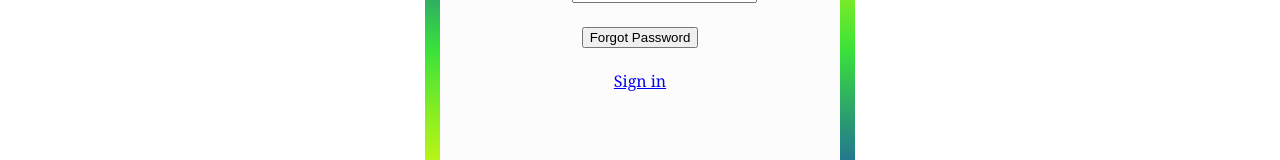
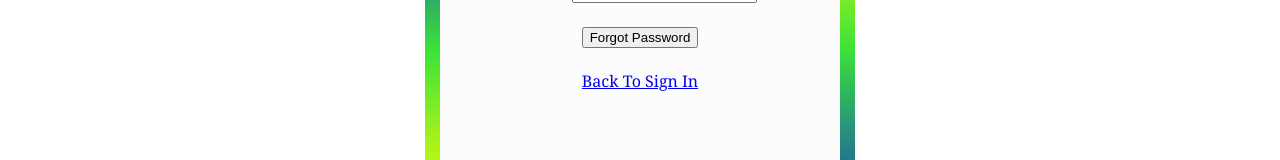
Before and after one commit to im-alexis/Capstone-Project, a React (Create React App) app in the folder WebApplication/frontend/apws/: page /Forgot in a window 1280 px wide. Shown: the part 350-510 px from the top of the page. Built offline with nearby package versions, Linux system fonts and the light colour scheme.

Commit message:
Cleaned Up Login and CreateUser files

```diff
--- a/WebApplication/frontend/apws/src/components/CreatUser.js
+++ b/WebApplication/frontend/apws/src/components/CreatUser.js
@@ -118,44 +118,9 @@ class CreateUser extends React.Component {
           console.log("What's going on 2")
           window.alert("Username already exists")
         }
-      }, 1000); // 2000 milliseconds = 2 seconds
+      }, 500); // 2000 milliseconds = 2 seconds
 
     });
-
-    // console.log(this.state.user)
-    // console.log(this.state.pass)
-
-    // fetch("http://127.0.0.1:8000/create_user", {
-    //   method: 'POST',
-    //   mode: "cors",
-    //   headers:{
-    //     'content-Type':'application/json'
-    //   },
-    //   body: JSON.stringify({
-    //     Username: user,
-    //     Password: pass1
-    //   })
-    // })
-
-    // .then(response => response.json())
-    // .then((data) => {
-    //   console.log("What's going on")
-    //   console.log(data['message'])
-    //   if (data['message'] === 'User added.') {
-    //     this.setState({
-    //       success: true,
-    //     })}
-    // })
-
-    // setTimeout(() => {
-    //   if(this.state.success === true){
-    //     window.alert("Successfully Created Account")
-    //     window.location.replace(`/`)
-    //   }else{
-    //     console.log("What's going on 2")
-    //     window.alert("Username already exists")
-    //   }
-    // }, 1000); // 2000 milliseconds = 2 seconds
 
   }
 
@@ -179,7 +144,7 @@ class CreateUser extends React.Component {
           <p>*cannot contain "!" or " "</p>
           <button onClick={this.signUp} id='loginBtn'>Create Account</button>
           <br/><br/>
-          <Link to='/'>Sign in</Link> <br />
+          <Link to='/'>Back To Sign In</Link> <br />
         </div>
 
       </div>
--- a/WebApplication/frontend/apws/src/components/Dashboard.js
+++ b/WebApplication/frontend/apws/src/components/Dashboard.js
@@ -12,7 +12,9 @@ function Dashboard(){
     <div>
       <header>
         <h1>APWS</h1>
+        <a href='/'>
         <button>Sign Out</button>
+        </a>
         <button>Settings</button>
       </header>
       <div>
@@ -27,33 +29,4 @@ function Dashboard(){
 }
 
 
-
-// class Dashboard extends React.Component {
-//     constructor(props){
-//       super(props)
-//       this.Dashboard = this.Dashboard.bind(this)
-
-//       this.state = {
-//         email: "",
-//         success: false
-//       }
-//     }
-
-//     // emailHandler(){
-//     //   var newEmail = document.getElementById("email").value
-//     //   this.setState({
-//     //     email: newEmail
-//     //   })
-//     // }
-
-//     Dashboard(){}
-
-//     render(){
-//         return (
-//           <div>
-//         </div>
-//         )
-//       }
-//     }
-
 export default Dashboard;
--- a/WebApplication/frontend/apws/src/components/Forgot.js
+++ b/WebApplication/frontend/apws/src/components/Forgot.js
@@ -34,7 +34,7 @@ class Forgot extends React.Component {
               <br/><br/>
               <button  id='loginBtn'>Forgot Password</button>
               <br/><br/>
-              <Link to='/'>Sign in</Link> <br />
+              <Link to='/'>Back To Sign In</Link> <br />
           </div>
         </div>
       )
--- a/WebApplication/frontend/apws/src/components/login.js
+++ b/WebApplication/frontend/apws/src/components/login.js
@@ -33,7 +33,6 @@ class Login extends React.Component {
   }
 
   login(){
-    console.log("Lets get it")
     fetch("http://127.0.0.1:5000/", {
       method: 'POST',
       mode: "cors",
@@ -48,7 +47,6 @@ class Login extends React.Component {
 
     .then(response => response.json())
     .then((data) => {
-      console.log(data['access'])
       this.setState({
         success: data['access'],
         // user: data['Username']
@@ -61,7 +59,7 @@ class Login extends React.Component {
       }else{
         alert("Incorrect Username or Password")
       }
-    }, 100); // 2000 milliseconds = 2 seconds
+    }, 500); // 2000 milliseconds = 2 seconds
 
 
 
```
